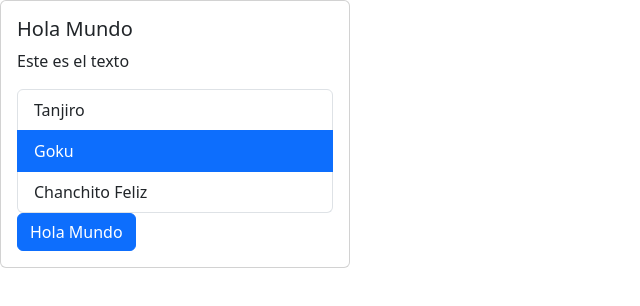
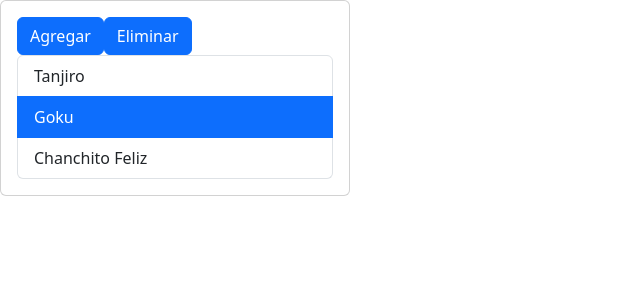
Before and after one commit to uescobar/react-app, a React app: page / in a window 1280 px wide. Shown: the top 306 px of the page, without its empty margins (0-640 px from the left). Built offline with nearby package versions, Linux system fonts and the light colour scheme; the HTML template or start-up script is replaced by a standard one.

Commit message:
Ejercicio gestor de minions

```diff
--- a/src/App.tsx
+++ b/src/App.tsx
@@ -15,7 +15,9 @@ import { useState } from "react";
 
 // Todas la aplicaciones en React necesitan una función, por convención se llama App
 function App() {
-  const [isLoading, setIsLoading] = useState(false);
+  const [data, setData] = useState(["Tanjiro", "Goku", "Chanchito Feliz"]);
+
+  /* const [isLoading, setIsLoading] = useState(false);
 
   const handleClick = () => {
     setIsLoading(!isLoading);
@@ -31,8 +33,10 @@ function App() {
     <List data={list} onSelect={handleSelect} />
   ) : (
     <p>Sin elementos para mostrar</p>
-  );
+  ); */
 
+  const addMinion = () => setData([...data, "Minion"]);
+  const delMinion = () => setData(data.slice(0, -1));
   return (
     <Card>
       {/* {"" && "string vacio"}
@@ -51,12 +55,15 @@ function App() {
       )}
 
       */}
-
-      <CardBody title="Hola Mundo" text="Este es el texto" />
+      {/* <CardBody title="Hola Mundo" text="Este es el texto" />
       {contenido}
       <Button isLoading={isLoading} onClick={handleClick}>
         Hola Mundo
-      </Button>
+      </Button> */}
+      <Button onClick={addMinion}>Agregar</Button>
+      <Button onClick={delMinion}>Eliminar</Button>
+
+      <List data={data} />
     </Card>
   );
 }
--- a/src/components/Button.tsx
+++ b/src/components/Button.tsx
@@ -2,7 +2,7 @@ import type { ReactNode } from "react";
 
 type Props = {
   children: ReactNode;
-  isLoading: boolean;
+  isLoading?: boolean;
   onClick: () => void;
 };
 
```
